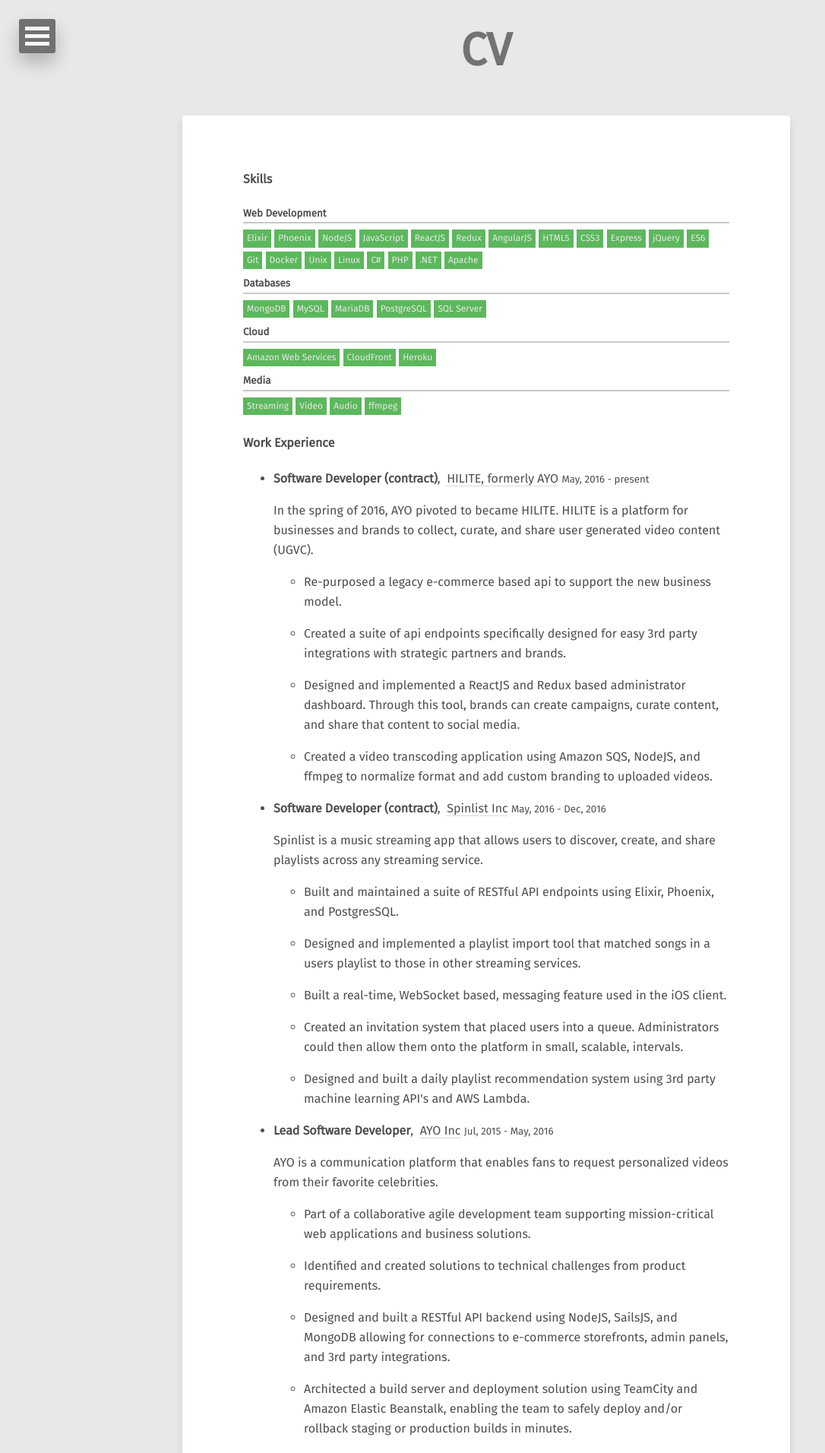
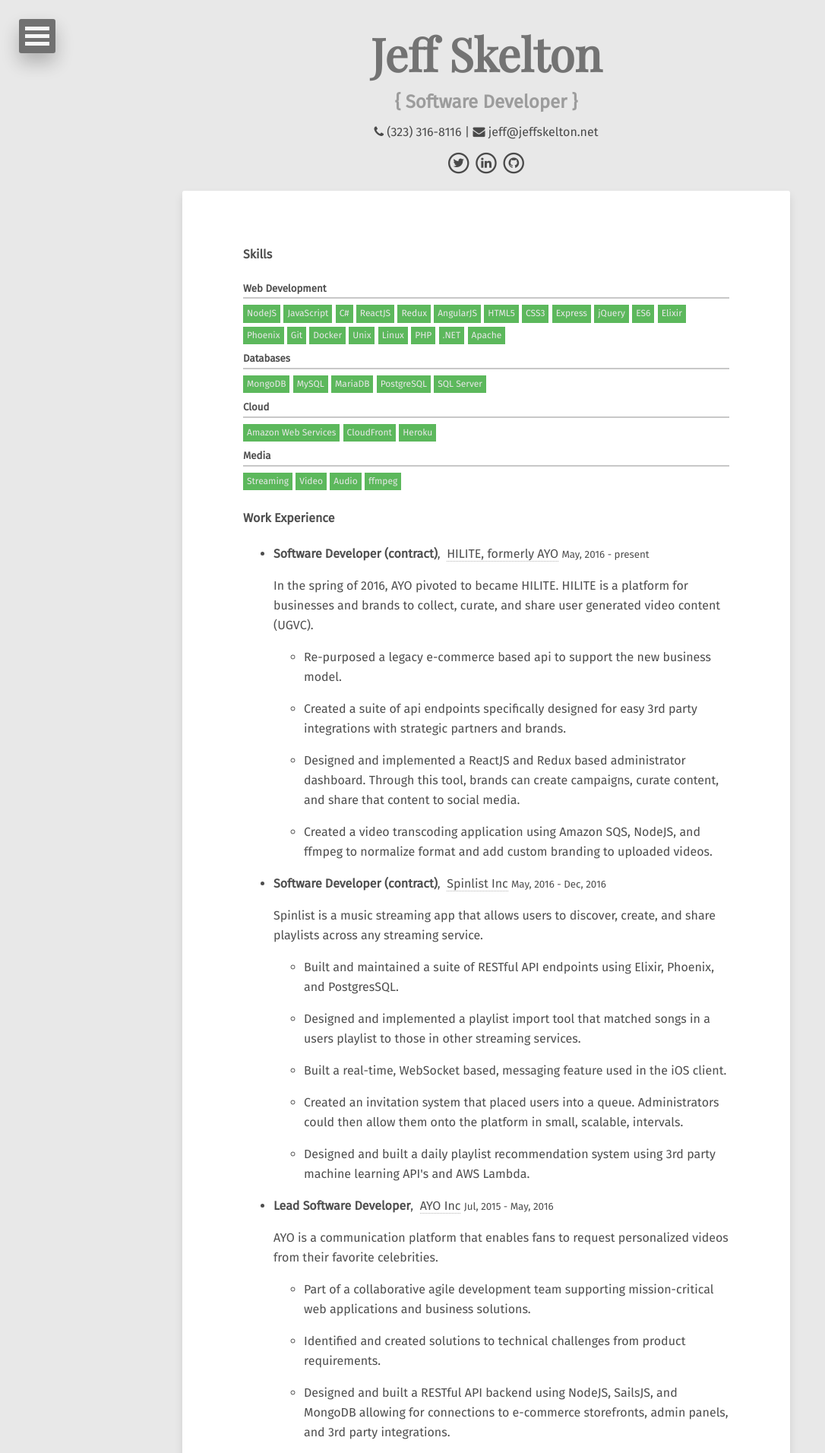
Before and after one commit to jeffskelton3/jeffskelton3.github.io, a Jekyll site: the page built from cv.html, in a window 1280 px wide. Shown: the top 1912 px of the page at 76% size, without its empty margins (0-1086 px from the left). Built offline with Jekyll 4.4.1, drawn with Linux system fonts in a browser that asks for light colours; nearby versions of some CDN libraries.

Commit message:
update cv styles

```diff
--- a/_data/resume.json
+++ b/_data/resume.json
@@ -137,10 +137,9 @@
       "name": "Web Development",
       "level": "Master",
       "keywords": [
-        "Elixir",
-        "Phoenix",
         "NodeJS",
         "JavaScript",
+        "C#",
         "ReactJS",
         "Redux",
         "AngularJS",
@@ -149,11 +148,12 @@
         "Express",
         "jQuery",
         "ES6",
+        "Elixir",
+        "Phoenix",
         "Git",
         "Docker",
         "Unix",
         "Linux",
-        "C#",
         "PHP",
         ".NET",
         "Apache"
--- /dev/null
+++ b/_layouts/hpstr/cv.html
@@ -0,0 +1,77 @@
+<!doctype html>
+<!--[if lt IE 7]><html class="no-js lt-ie9 lt-ie8 lt-ie7" lang="en"> <![endif]-->
+<!--[if (IE 7)&!(IEMobile)]><html class="no-js lt-ie9 lt-ie8" lang="en"><![endif]-->
+<!--[if (IE 8)&!(IEMobile)]><html class="no-js lt-ie9" lang="en"><![endif]-->
+<!--[if gt IE 8]><!--> <html class="no-js" lang="en"><!--<![endif]-->
+<head>
+{% include hpstr/head.html %}
+</head>
+
+<body id="page" class="cv">
+
+{% include hpstr/browser-upgrade.html %}
+{% include hpstr/navigation.html %}
+
+<div id="main" role="main">
+  <article class="hentry">
+    <header class="header-title">
+      <div class="header-title-wrap">
+        <h1 class="entry-title">Jeff Skelton</h1>
+        <h2>{ Software Developer }</h2>
+        <ul class="unstyled-list inline-list">
+          <li><i class="fa fa-phone"></i> {{ site.data.resume.basics.phone }}</li>
+          <li> | </li>
+          <li><a href="mailto:{{ site.data.resume.basics.email }}"></a><i class="fa fa-envelope"></i> {{ site.data.resume.basics.email }}</li>
+        </ul>
+        <ul class="unstyled-list inline-list">
+          {% if site.owner.twitter %}<li>
+            <a href="https://twitter.com/{{ site.owner.twitter }}" target="_blank">
+              <span class="fa-stack">
+                <i class="fa fa-circle-thin fa-stack-2x"></i>
+                <i class="fa fa-twitter fa-stack-1x"></i>
+              </span>
+            </a>
+          </li>{% endif %}
+          {% if site.owner.facebook %}<li>
+            <a href="https://facebook.com/{{ site.owner.facebook }}" target="_blank">
+              <span class="fa-stack">
+                <i class="fa fa-circle-thin fa-stack-2x"></i>
+                <i class="fa fa-facebook fa-stack-1x"></i>
+              </span>
+            </a>
+          </li>{% endif %}
+          {% if site.owner.linkedin %}<li>
+            <a href="https://linkedin.com/in/{{ site.owner.linkedin }}" target="_blank">
+              <span class="fa-stack">
+                <i class="fa fa-circle-thin fa-stack-2x"></i>
+                <i class="fa fa-linkedin fa-stack-1x"></i>
+              </span>
+            </a>
+          </li>{% endif %}
+          {% if site.owner.github %}<li>
+            <a href="https://github.com/{{ site.owner.github }}" target="_blank">
+              <span class="fa-stack">
+                <i class="fa fa-circle-thin fa-stack-2x"></i>
+                <i class="fa fa-github fa-stack-1x"></i>
+              </span>
+            </a>
+          </li>{% endif %}
+        </ul>
+      </div><!-- /.header-title-wrap -->
+    </header>
+    <div class="entry-content">
+      {{ content }}
+    </div><!-- /.entry-content -->
+  </article>
+</div><!-- /#main -->
+
+<div class="footer-wrapper">
+  <footer role="contentinfo">
+    {% include hpstr/footer.html %}
+  </footer>
+</div><!-- /.footer-wrapper -->
+
+{% include hpstr/scripts.html %}
+
+</body>
+</html>
--- a/_sass/themes/hpstr/_page.scss
+++ b/_sass/themes/hpstr/_page.scss
@@ -61,6 +61,7 @@
 	margin: 30px 0 0;
 
 	h1 {
+		font-family: 'Playfair Display', serif;
 		margin: 10px 20px;
 		font-weight: 700;
 		@include font-rem(32);
@@ -107,7 +108,6 @@
 	}
 
 	h1 {
-		font-family: 'Playfair Display', serif;
 		margin: 10px;
 		font-weight: 700;
 		margin: 10px 60px;
@@ -270,7 +270,7 @@
 
 #post,
 #page {
-
+	&.cv .entry-content { margin-top: 20px; }
 	.entry-content {
 		margin: 40px 2px 20px 2px;
 		padding: 10px 15px;
--- a/cv.html
+++ b/cv.html
@@ -1,6 +1,6 @@
 ---
 title: CV
-layout: hpstr/page
+layout: hpstr/cv
 permalink: /cv
 comments: false
 ---
```
